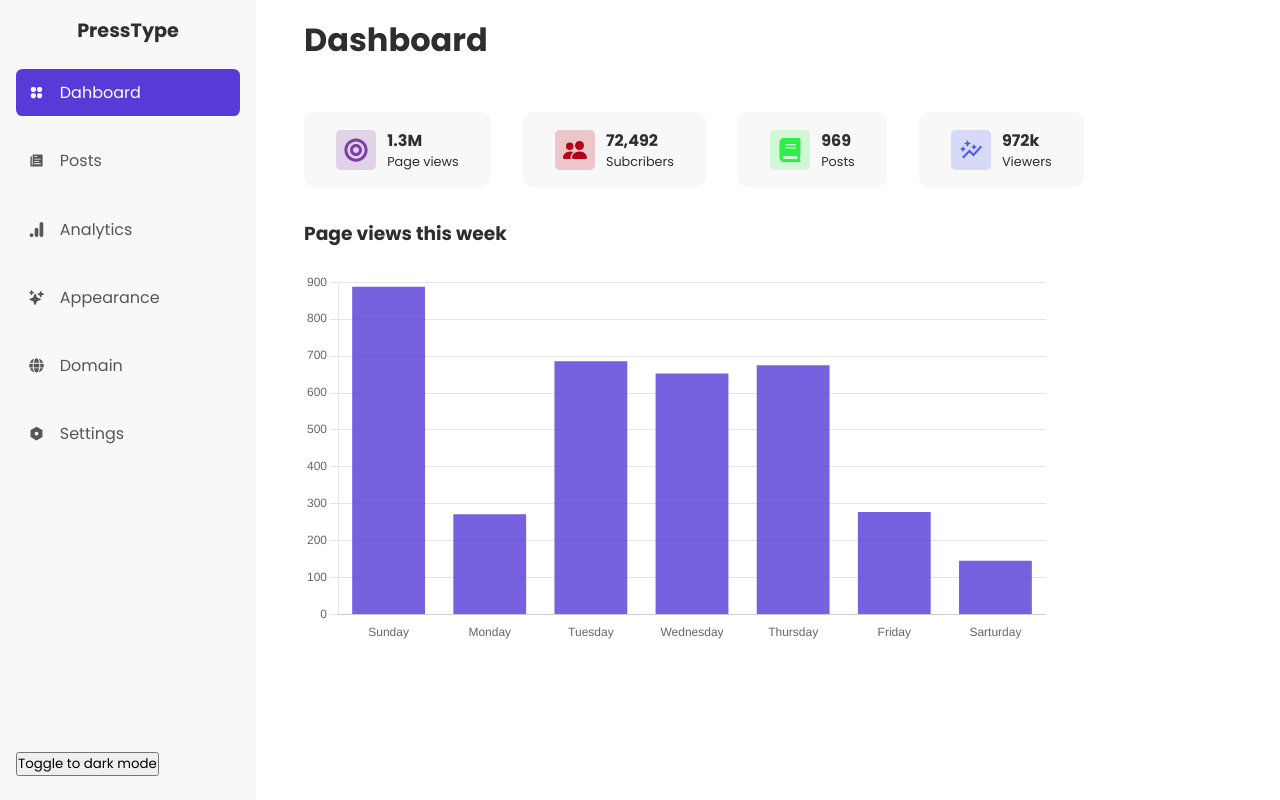
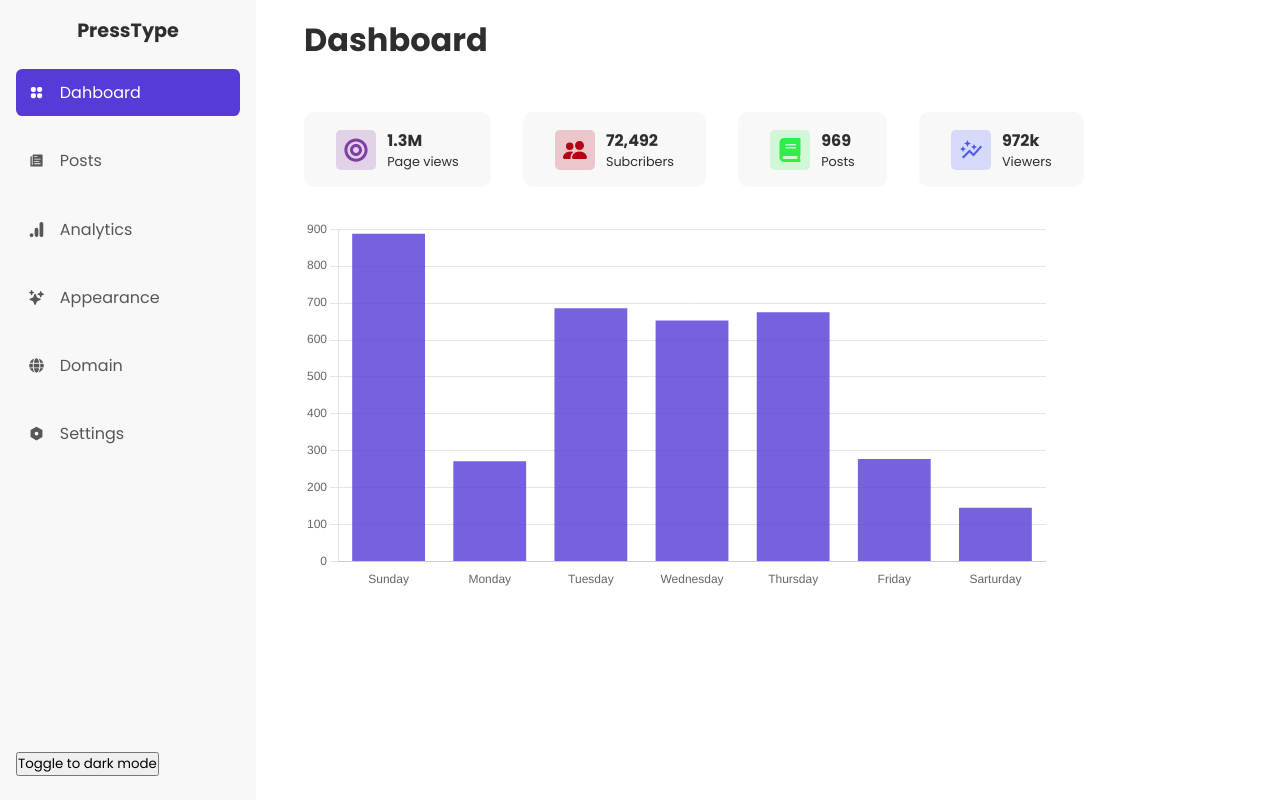
Before and after one commit to akinloluwami/presstype, a Next.js app: page /dashboard in a window 1280 px wide. Built offline with nearby package versions, Linux system fonts and the light colour scheme.

Commit message:
removed text

```diff
--- a/components/dashboard/barchart/BarChart.tsx
+++ b/components/dashboard/barchart/BarChart.tsx
@@ -60,7 +60,6 @@ export const data = {
 const BarChart = () => {
   return (
     <div className={styles.barchart_container}>
-      <h3>Page views this week</h3>
       <div className={styles.chart}>
         <Bar options={options} data={data} />
       </div>
```
